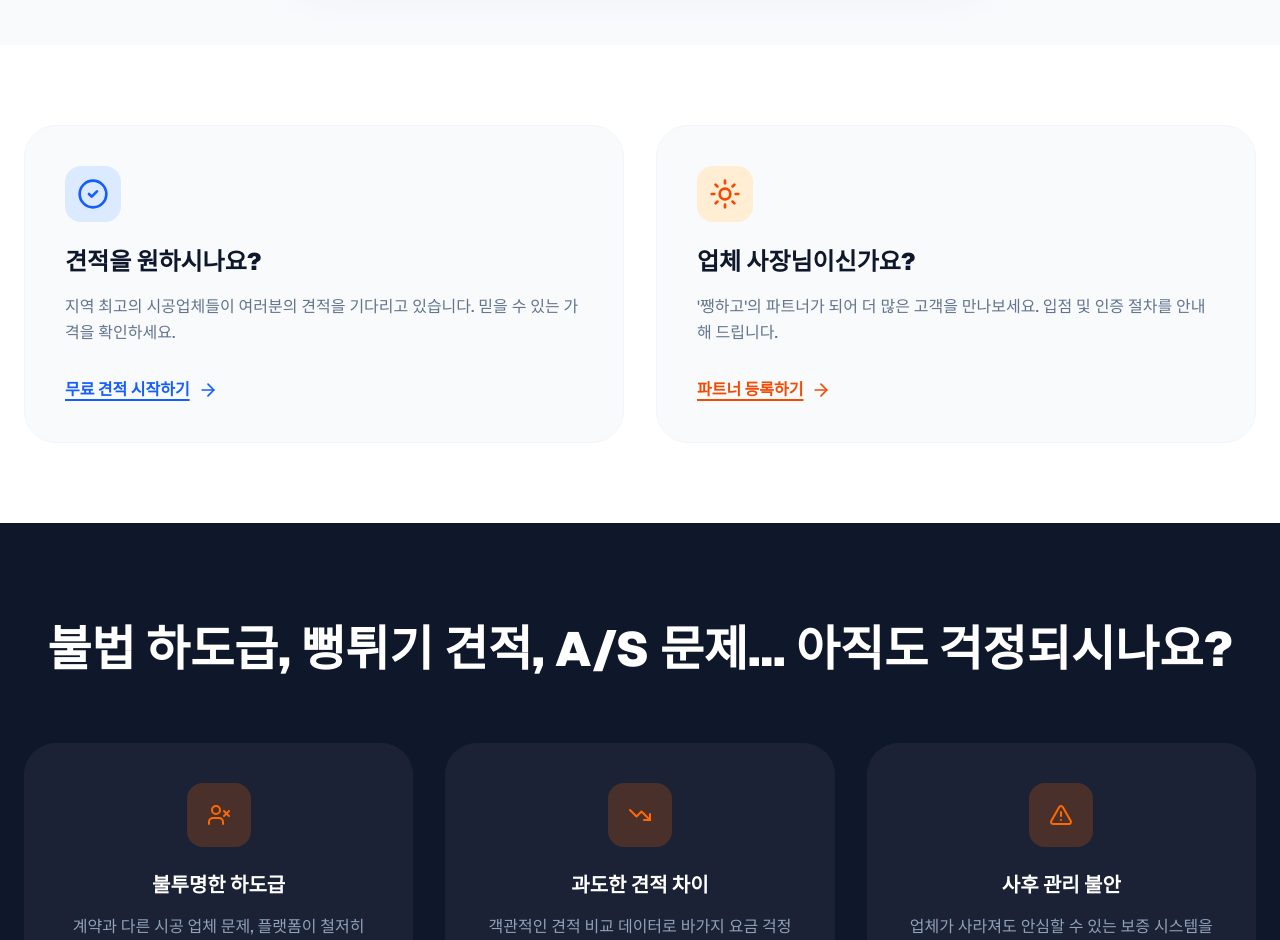
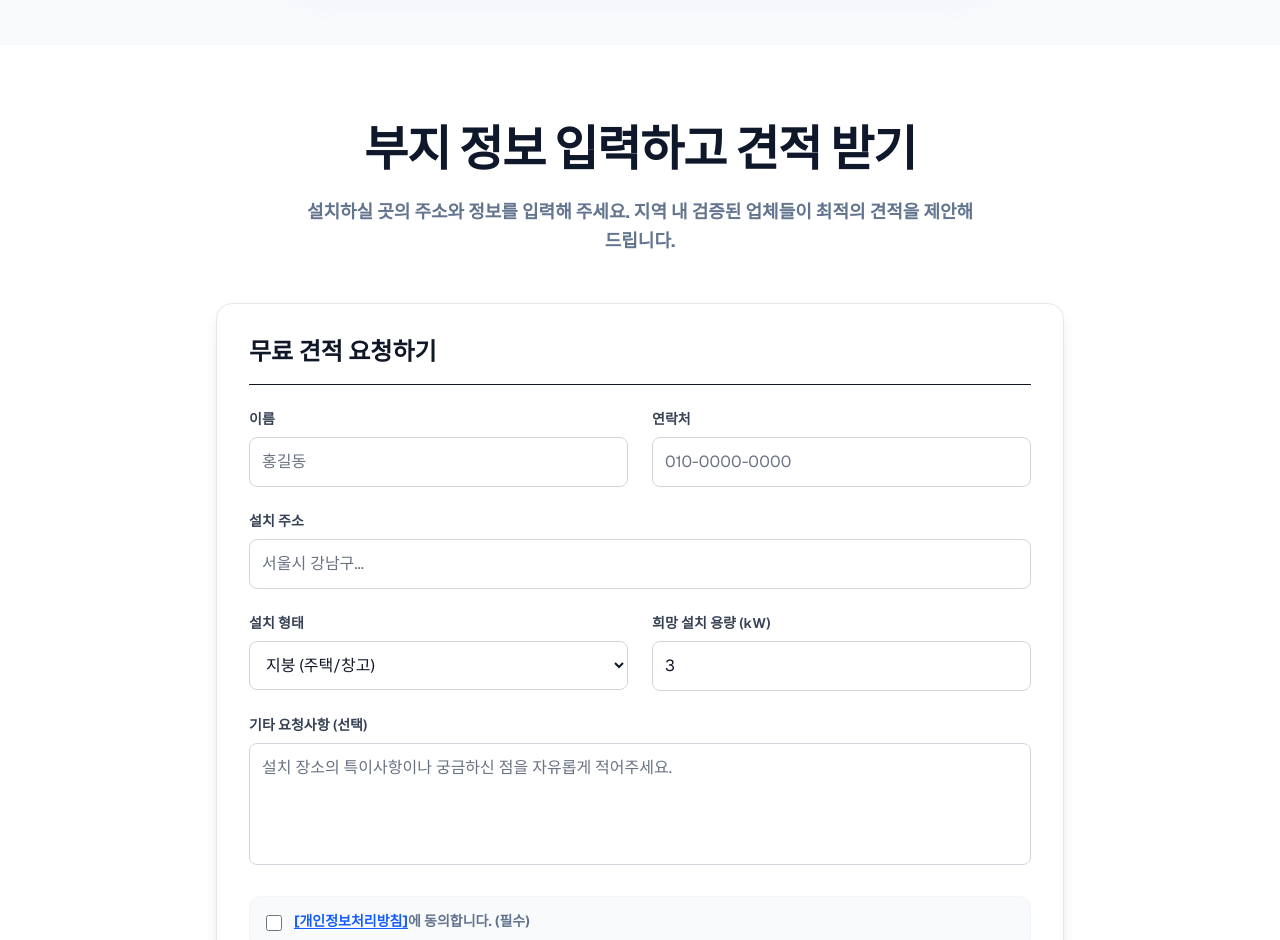
Before and after one commit to qnscompany/solar-web-app, a Next.js app: page / in a window 1280 px wide. Shown: the part 1860-2800 px from the top of the page. Built offline with nearby package versions, Linux system fonts and the light colour scheme; no server answers; the database is empty.

Commit message:
feat: 메인 페이지 부지 정보 입력 란 추가 및 배포

```diff
--- a/src/app/page.tsx
+++ b/src/app/page.tsx
@@ -18,6 +18,7 @@ import {
 } from 'lucide-react';
 import SolarCarousel from '@/components/solar-carousel/SolarCarousel';
 import SolarCalculator from '@/components/SolarCalculator';
+import LeadRequestForm from '@/components/LeadRequestForm';
 
 /**
  * 마케팅 랜딩 페이지 컴포넌트
@@ -129,7 +130,7 @@ export default function MarketingLandingPage() {
                             {"우리 동네 검증된 시공업체만 모았습니다. 시공능력, A/S, 평판을 한눈에 비교하세요."}
                         </p>
                         <div className="flex flex-col gap-4">
-                            <Link href="/companies" className="group inline-flex items-center justify-center gap-3 px-8 py-5 bg-[#FBBF24] text-slate-900 rounded-2xl font-black text-xl hover:bg-yellow-500 shadow-xl shadow-yellow-200 transition-all">
+                            <Link href="#lead-form" className="group inline-flex items-center justify-center gap-3 px-8 py-5 bg-[#FBBF24] text-slate-900 rounded-2xl font-black text-xl hover:bg-yellow-500 shadow-xl shadow-yellow-200 transition-all">
                                 {"30초 만에 우리 동네 업체 찾기 →"}
                             </Link>
                             <p className="text-sm font-bold text-slate-500 ml-2">
@@ -185,6 +186,24 @@ export default function MarketingLandingPage() {
                     </div>
                 </div>
                 <div className="absolute bottom-0 left-0 w-full h-1/2 bg-gradient-to-t from-white to-transparent -z-10" />
+            </section>
+
+            {/* -----------------------------------------------------------------
+                [SECTION] Lead Request Form
+                - 부지 정보(주소, 형태, 용량)를 직접 입력받는 구역
+            ----------------------------------------------------------------- */}
+            <section id="lead-form" className="py-20 bg-white">
+                <div className="max-w-4xl mx-auto px-6">
+                    <div className="text-center mb-12">
+                        <h2 className="text-3xl md:text-5xl font-black text-slate-900 mb-6 tracking-tight">
+                            {"부지 정보 입력하고 견적 받기"}
+                        </h2>
+                        <p className="text-lg text-slate-500 font-bold max-w-2xl mx-auto leading-relaxed">
+                            {"설치하실 곳의 주소와 정보를 입력해 주세요. \n지역 내 검증된 업체들이 최적의 견적을 제안해 드립니다."}
+                        </p>
+                    </div>
+                    <LeadRequestForm />
+                </div>
             </section>
 
             {/* Target Separation (Consumer / Company) */}
@@ -322,8 +341,8 @@ export default function MarketingLandingPage() {
 
             {/* Mobile Sticky CTA */}
             <div className="fixed bottom-6 left-6 right-6 z-50 md:hidden">
-                <Link href="/companies" className="flex items-center justify-center w-full py-4 bg-[#FBBF24] text-slate-900 rounded-2xl font-black text-lg shadow-2xl border-2 border-white">
-                    {"지금 바로 무료 견격 받기 →"}
+                <Link href="#lead-form" className="flex items-center justify-center w-full py-4 bg-[#FBBF24] text-slate-900 rounded-2xl font-black text-lg shadow-2xl border-2 border-white">
+                    {"지금 바로 무료 견적 받기 →"}
                 </Link>
             </div>
 
--- a/src/components/LeadRequestForm.tsx
+++ b/src/components/LeadRequestForm.tsx
@@ -1,16 +1,16 @@
 import Link from 'next/link';
 import { useState } from 'react';
 import { supabase } from '@/lib/supabase';
-import { sendLeadNotificationAction } from '@/app/actions/leads';
+import { sendLeadNotificationAction, createLeadAction } from '@/app/actions/leads';
 
 interface LeadRequestFormProps {
-    companyId: string;
-    companyName: string;
+    companyId?: string;
+    companyName?: string;
 }
 
 /**
  * 고객 견적 요청 폼 컴포넌트
- * 업체 상세 페이지에서 사용자가 견적을 요청할 때 사용됩니다.
+ * 업체 상세 페이지 또는 메인 랜딩 페이지에서 사용자가 견적을 요청할 때 사용됩니다.
  */
 export default function LeadRequestForm({ companyId, companyName }: LeadRequestFormProps) {
     // [상태 관리] 사용자 입력 데이터 및 UI 상태(제출 중, 성공 여부, 에러)
@@ -18,13 +18,16 @@ export default function LeadRequestForm({ companyId, companyName }: LeadRequestF
         customer_name: '',
         phone: '',
         address: '',
-        expected_capacity: '',
+        expected_capacity_kw: '3', // 기본값 3kW
+        property_type: 'roof', // 'roof', 'land'
         notes: '',
     });
     const [isAgreed, setIsAgreed] = useState(false);
     const [isSubmitting, setIsSubmitting] = useState(false);
     const [isSuccess, setIsSuccess] = useState(false);
     const [error, setError] = useState<string | null>(null);
+
+    const displayName = companyName || '우리 동네 우수 업체';
 
     /**
      * 폼 제출 이벤트 핸들러
@@ -45,51 +48,38 @@ export default function LeadRequestForm({ companyId, companyName }: LeadRequestF
         setError(null);
 
         try {
-            // [STEP 1] 고유 리드 ID 생성
-            const newLeadId = crypto.randomUUID();
-
-            // [STEP 2] Supabase에 데이터 저장
-            const { error: submitError } = await supabase
-                .from('lead_requests')
-                .insert([
-                    {
-                        id: newLeadId,
-                        company_id: companyId,
+            // [STEP 1] 공개/비공개 리드 생성 서버 액션 호출
+            const result = await createLeadAction({
                 customer_name: formData.customer_name,
                 phone: formData.phone,
-                        address: formData.address,
-                        expected_capacity: formData.expected_capacity,
-                        notes: formData.notes,
-                        status: 'pending',
-                    },
-                ]);
+                address_full: formData.address,
+                expected_capacity_kw: Number(formData.expected_capacity_kw),
+                property_type: formData.property_type,
+                notes: formData.notes // Notes는 일단 Public에 저장하거나 추후 확장
+            } as any);
 
-            if (submitError) {
-                console.error('[LeadForm] DB Insertion Error:', submitError);
-                throw submitError;
+            if (!result.success) {
+                throw new Error(result.error);
             }
 
-            // [STEP 3] 업체 담당자에게 이메일 알림 발송
-            try {
-                const result = await sendLeadNotificationAction({
+            const newLeadId = result.leadId;
+
+            // [STEP 2] 업체 담당자에게 이메일 알림 발송 (업체 ID가 있는 경우만)
+            if (companyId && newLeadId) {
+                await sendLeadNotificationAction({
                     leadId: newLeadId,
                     companyId: companyId
                 });
-
-                if (!result.success) {
-                    console.warn('[LeadForm] Email Notification skipped/failed:', result.error);
-                }
-            } catch (notiErr) {
-                console.error('[LeadForm] Critical error in notification action:', notiErr);
             }
 
-            // [STEP 4] UI 성공 상태로 전환 및 데이터 초기화
+            // [STEP 3] UI 성공 상태로 전환 및 데이터 초기화
             setIsSuccess(true);
             setFormData({
                 customer_name: '',
                 phone: '',
                 address: '',
-                expected_capacity: '',
+                expected_capacity_kw: '3',
+                property_type: 'roof',
                 notes: '',
             });
             setIsAgreed(false);
@@ -104,7 +94,7 @@ export default function LeadRequestForm({ companyId, companyName }: LeadRequestF
         return (
             <div className="rounded-xl bg-green-50 p-8 text-center border border-green-200">
                 <h3 className="text-2xl font-bold text-green-700 mb-2">견적 요청 완료!</h3>
-                <p className="text-green-600 font-medium">{companyName}에서 곧 연락드릴 예정입니다.</p>
+                <p className="text-green-600 font-medium">검증된 업체에서 곧 연락드릴 예정입니다.</p>
                 <button
                     onClick={() => setIsSuccess(false)}
                     className="mt-6 px-6 py-2 bg-green-600 text-white rounded-lg hover:bg-green-700 transition-colors"
@@ -160,17 +150,33 @@ export default function LeadRequestForm({ companyId, companyName }: LeadRequestF
                     />
                 </div>
 
+                <div className="grid gap-6 md:grid-cols-2">
                     <div>
-                    <label htmlFor="expected_capacity" className="block text-sm font-semibold text-gray-700 mb-2">희망 설치 용량 (kW)</label>
+                        <label htmlFor="property_type" className="block text-sm font-semibold text-gray-700 mb-2">설치 형태</label>
+                        <select
+                            id="property_type"
+                            className="w-full rounded-lg border border-gray-300 p-3 focus:border-blue-500 focus:ring-2 focus:ring-blue-200 transition-all outline-none text-gray-900"
+                            value={formData.property_type}
+                            onChange={(e) => setFormData({ ...formData, property_type: e.target.value })}
+                        >
+                            <option value="roof">지붕 (주택/창고)</option>
+                            <option value="land">토지</option>
+                            <option value="factory">공장</option>
+                        </select>
+                    </div>
+                    <div>
+                        <label htmlFor="expected_capacity_kw" className="block text-sm font-semibold text-gray-700 mb-2">희망 설치 용량 (kW)</label>
                         <input
-                        type="text"
-                        id="expected_capacity"
+                            type="number"
+                            id="expected_capacity_kw"
                             required
+                            min="1"
                             className="w-full rounded-lg border border-gray-300 p-3 focus:border-blue-500 focus:ring-2 focus:ring-blue-200 transition-all outline-none text-gray-900 placeholder:text-gray-500"
-                        placeholder="예: 3kW, 10kW 이상 등"
-                        value={formData.expected_capacity}
-                        onChange={(e) => setFormData({ ...formData, expected_capacity: e.target.value })}
+                            placeholder="예: 3"
+                            value={formData.expected_capacity_kw}
+                            onChange={(e) => setFormData({ ...formData, expected_capacity_kw: e.target.value })}
                         />
+                    </div>
                 </div>
 
                 <div>
@@ -214,7 +220,7 @@ export default function LeadRequestForm({ companyId, companyName }: LeadRequestF
                             'bg-blue-600 hover:bg-blue-700 hover:shadow-blue-200 active:transform active:scale-[0.98]'
                         }`}
                 >
-                    {isSubmitting ? '요청 전송 중...' : `${companyName} 무료 견적 받기`}
+                    {isSubmitting ? '요청 전송 중...' : `${displayName} 무료 견적 받기`}
                 </button>
             </form>
         </section>
```
Lines whose indentation alone changed are shown as unchanged.
